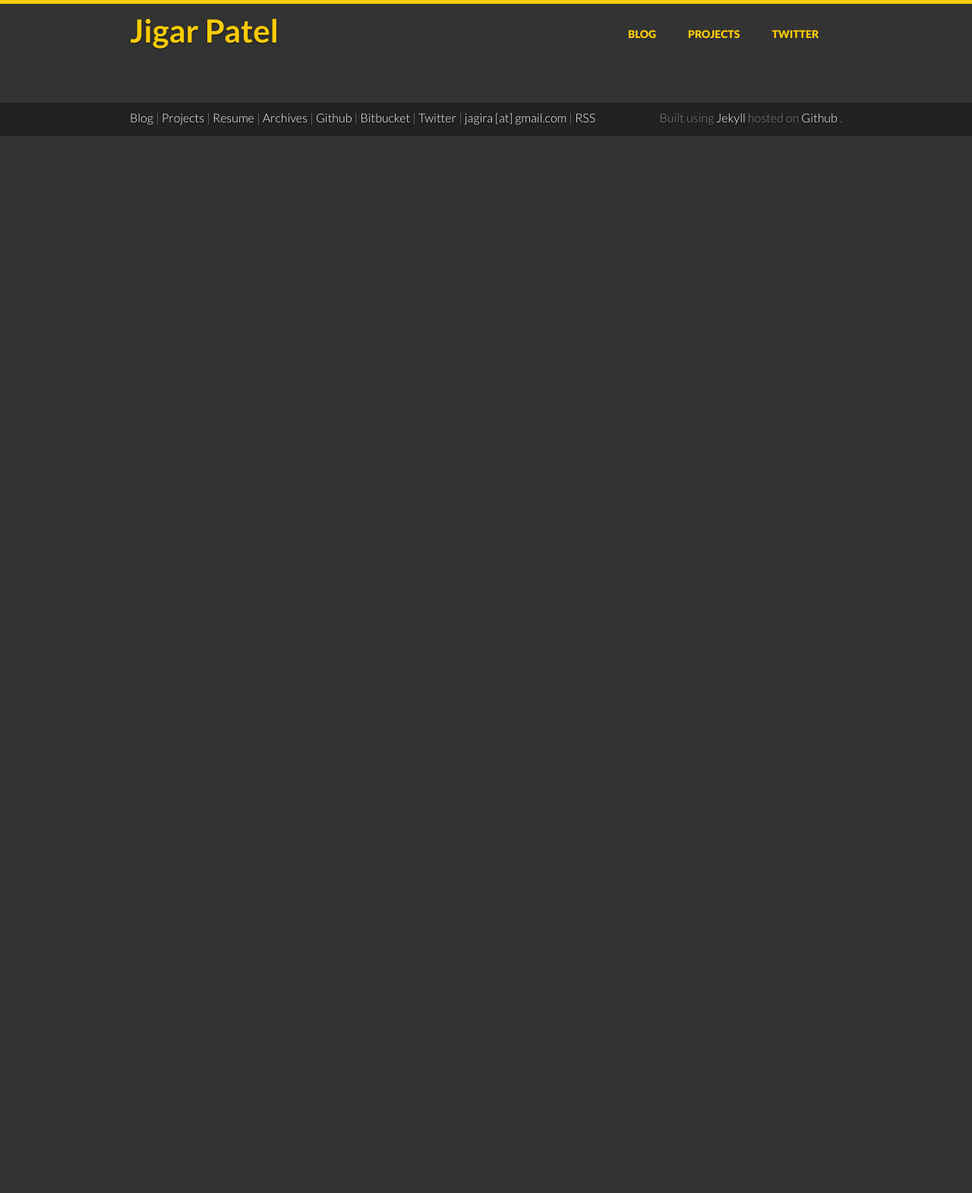
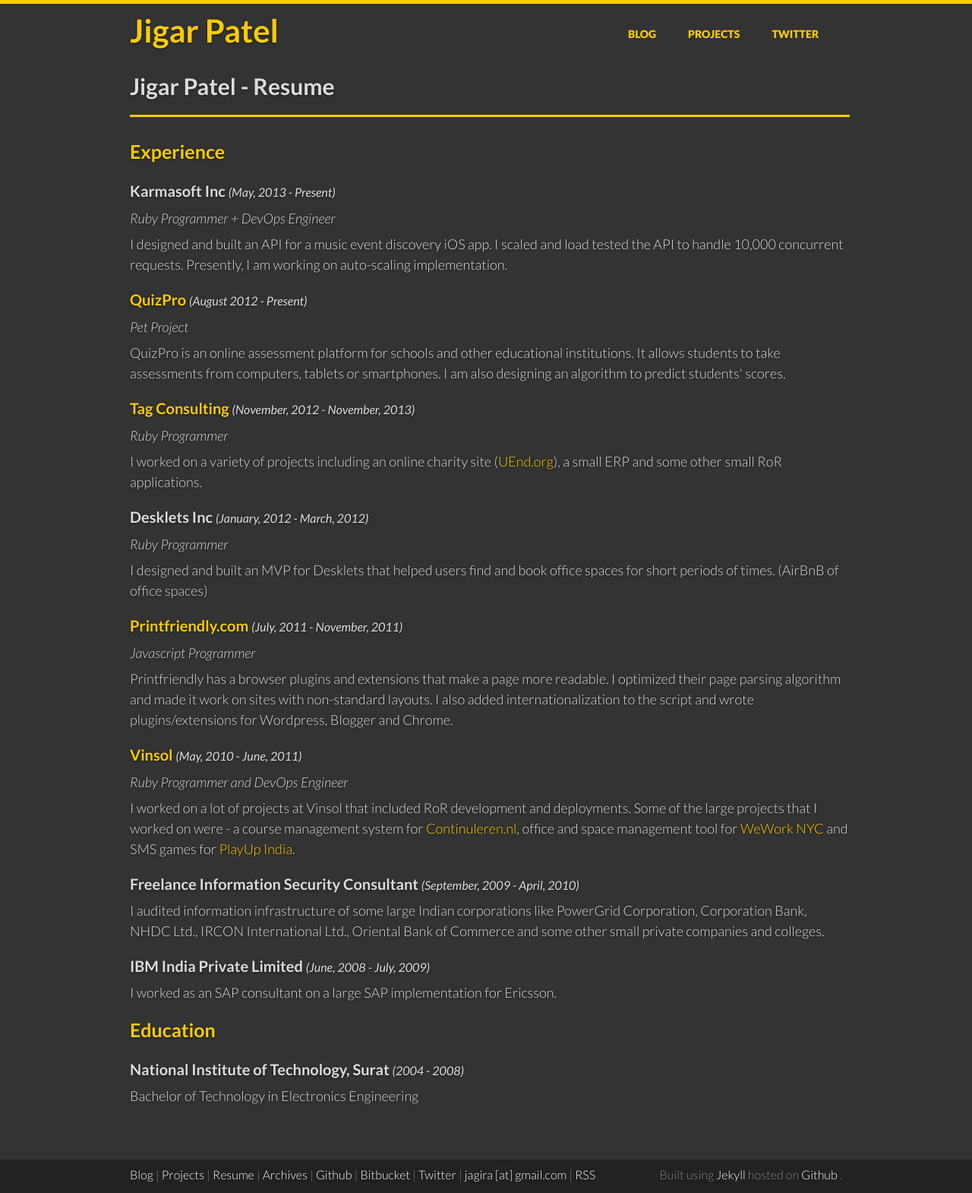
Before and after one commit to agentbigman/Agentbigman.github.io, a Jekyll site: the page built from resume/index.html, in a window 1280 px wide. Shown: the whole page at 76% size. Built offline with Jekyll 4.4.1, drawn with Linux system fonts in a browser that asks for light colours; some web fonts are replaced; comment, search, counter and statistics services are not loaded; before the commit the page ends 900 px from its top, so only the background shows below that.

Commit message:
add resume

```diff
--- a/css/style.css
+++ b/css/style.css
@@ -943,3 +943,47 @@
     padding: 0 10px;
   }
 }
+
+/* Resume */
+
+div.resume-header {
+    margin: 10px 0px 30px 0px;
+    padding-bottom: 20px;
+    border-bottom: 3px solid #fc0;
+}
+
+div.resume-title {
+    font-size: 30px;
+    font-weight: bold;
+}
+
+div.resume-section-title {
+    color: #fc0;
+    font-size: 25px;
+    font-weight: bold;
+    margin-bottom: 25px;
+}
+
+div.resume-item { margin: 20px 0px; }
+
+div.resume-item-title {
+    font-size: 20px;
+    font-weight: bold;
+    margin: 10px 0px;
+}
+
+span.duration {
+    font-weight: normal;
+    font-style: italic;
+    font-size: 16px;
+}
+
+span.role {
+    font-size: 18px;
+    font-style: italic;
+}
+
+div.resume-item p {
+    margin: 10px 0px;
+    font-size: 18px;
+}
--- a/resume/index.html
+++ b/resume/index.html
@@ -4,3 +4,117 @@
 permalink: /resume/
 author: all
 ---
+
+<div class="resume-header">
+    <div class="resume-title">Jigar Patel - Resume</div>
+</div>
+
+<div class="resume-section-title">Experience</div>
+
+<div class="resume-item">
+    <div class="resume-item-title">Karmasoft Inc
+        <span class="duration">(May, 2013 - Present)</span>
+    </div>
+
+    <span class="role">Ruby Programmer + DevOps Engineer</span>
+
+    <p>I designed and built an API for a music event discovery iOS app. I
+    scaled and load tested the API to handle 10,000 concurrent requests.
+    Presently, I am working on auto-scaling implementation.</p>
+</div>
+
+<div class="resume-item">
+    <div class="resume-item-title"><a href="http://quizpro.in">QuizPro</a>
+        <span class="duration">(August 2012 - Present)</span>
+    </div>
+
+    <span class="role">Pet Project</span>
+
+    <p>QuizPro is an online assessment platform for schools and other
+    educational institutions. It allows students to take assessments from
+    computers, tablets or smartphones. I am also designing an algorithm to
+    predict students' scores.</p>
+</div>
+
+<div class="resume-item">
+    <div class="resume-item-title"><a href="http://tag.ca">Tag
+            Consulting</a>
+        <span class="duration">(November, 2012 - November, 2013)</span>
+    </div>
+
+    <span class="role">Ruby Programmer</span>
+
+    <p>I worked on a variety of projects including an online charity site
+    (<a href="http://uend.org">UEnd.org</a>), a small ERP and some other small RoR applications.</p>
+</div>
+
+<div class="resume-item">
+    <div class="resume-item-title">Desklets Inc
+        <span class="duration">(January, 2012 - March, 2012)</span>
+    </div>
+
+    <span class="role">Ruby Programmer</span>
+
+    <p>I designed and built an MVP for Desklets that helped users find and book
+    office spaces for short periods of times. (AirBnB of office spaces)</p>
+</div>
+
+<div class="resume-item">
+    <div class="resume-item-title"><a
+            href="http://printfriendly.com">Printfriendly.com</a>
+        <span class="duration">(July, 2011 - November, 2011)</span>
+    </div>
+
+    <span class="role">Javascript Programmer</span>
+
+    <p>Printfriendly has a browser plugins and extensions that make a page more
+    readable. I optimized their page parsing algorithm and made it work on
+    sites with non-standard layouts. I also added internationalization to the
+    script and wrote plugins/extensions for Wordpress, Blogger and Chrome.</p>
+</div>
+
+<div class="resume-item">
+<div class="resume-item-title"><a href="http://vinsol.com">Vinsol</a>
+    <span class="duration">(May, 2010 - June, 2011)</span>
+</div>
+
+<span class="role">Ruby Programmer and DevOps Engineer</span>
+
+<p>I worked on a lot of projects at Vinsol that included RoR development
+and deployments. Some of the large projects that I worked on were - a
+course management system for <a
+    href="http://www.continuleren.nl/">Continuleren.nl</a>, office and space
+management tool for <a href="https://www.wework.com/">WeWork NYC</a> and SMS games for <a
+    href="http://www.business-standard.com/article/press-releases/playup-to-redefine-live-gaming-in-india-111020100117_1.html">PlayUp
+    India</a>.</p>
+</div>
+
+<div class="resume-item">
+    <div class="resume-item-title">Freelance Information Security Consultant
+        <span class="duration">(September, 2009 - April, 2010)</span>
+    </div>
+
+    <p>I audited information infrastructure of some large Indian corporations
+    like PowerGrid Corporation, Corporation Bank, NHDC Ltd., IRCON
+    International Ltd., Oriental Bank of Commerce and some other small
+    private companies and colleges.</p>
+</div>
+
+<div class="resume-item">
+    <div class="resume-item-title">IBM India Private Limited
+        <span class="duration">(June, 2008 - July, 2009)</span>
+    </div>
+
+    <p>I worked as an SAP consultant on a large SAP implementation for
+    Ericsson.</p>
+</div>
+
+<div class="resume-section-title">Education</div>
+
+<div class="resume-item">
+    <div class="resume-item-title">National Institute of Technology, Surat
+        <span class="duration">(2004 - 2008)</span>
+    </div>
+
+    <p>Bachelor of Technology in Electronics Engineering</p>
+</div>
```
